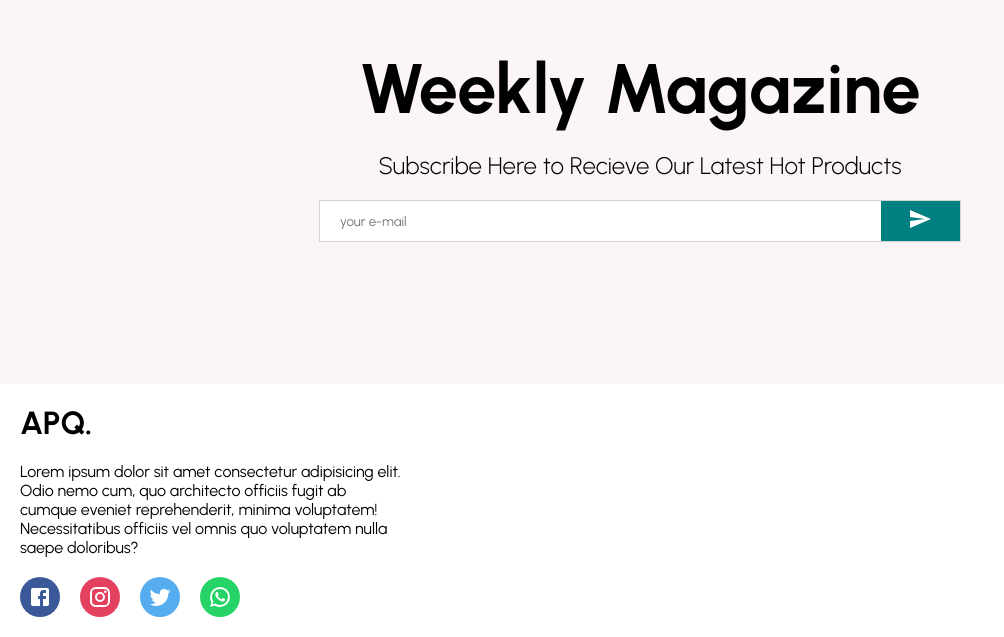
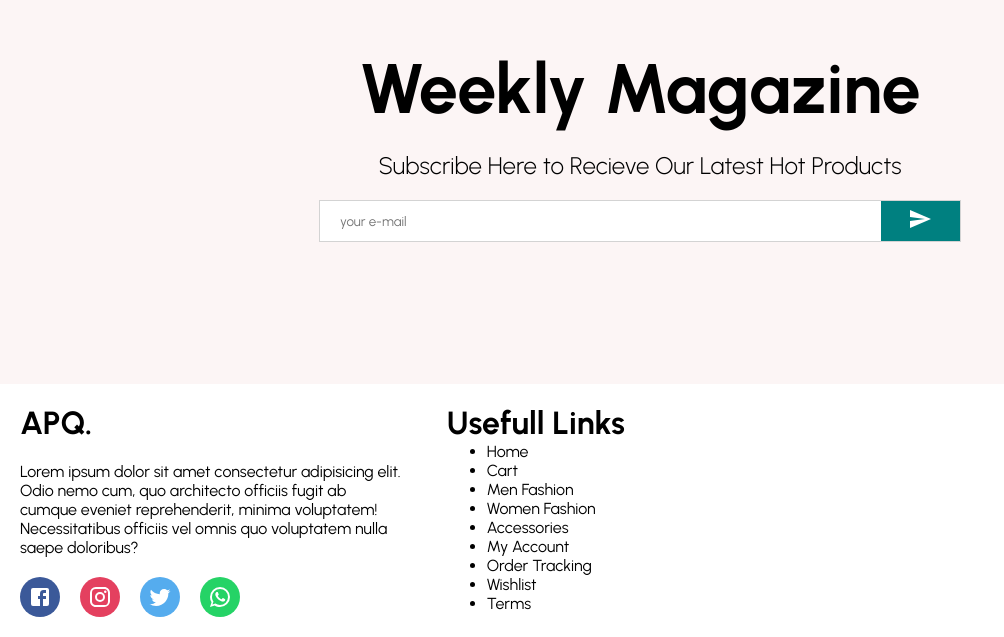
Before and after one commit to AliPooladmast/e-commerce, a React (Create React App) app: page / in a window 1280 px wide. Shown: the part 2307-2944 px from the top of the page, without its empty margins (0-1004 px from the left). Built offline with nearby package versions, Linux system fonts and the light colour scheme.

Commit message:
feat(Footer): add contents as a list to the center section of the footer

```diff
--- a/src/components/Footer/Footer.jsx
+++ b/src/components/Footer/Footer.jsx
@@ -28,7 +28,20 @@ function Footer() {
           </div>
         </div>
       </div>
-      <div className={style.Center}></div>
+      <div className={style.Center}>
+        <h1>Usefull Links</h1>
+        <ul>
+          <li>Home</li>
+          <li>Cart</li>
+          <li>Men Fashion</li>
+          <li>Women Fashion</li>
+          <li>Accessories</li>
+          <li>My Account</li>
+          <li>Order Tracking</li>
+          <li>Wishlist</li>
+          <li>Terms</li>
+        </ul>
+      </div>
       <div className={style.Right}></div>
     </div>
   );
```
